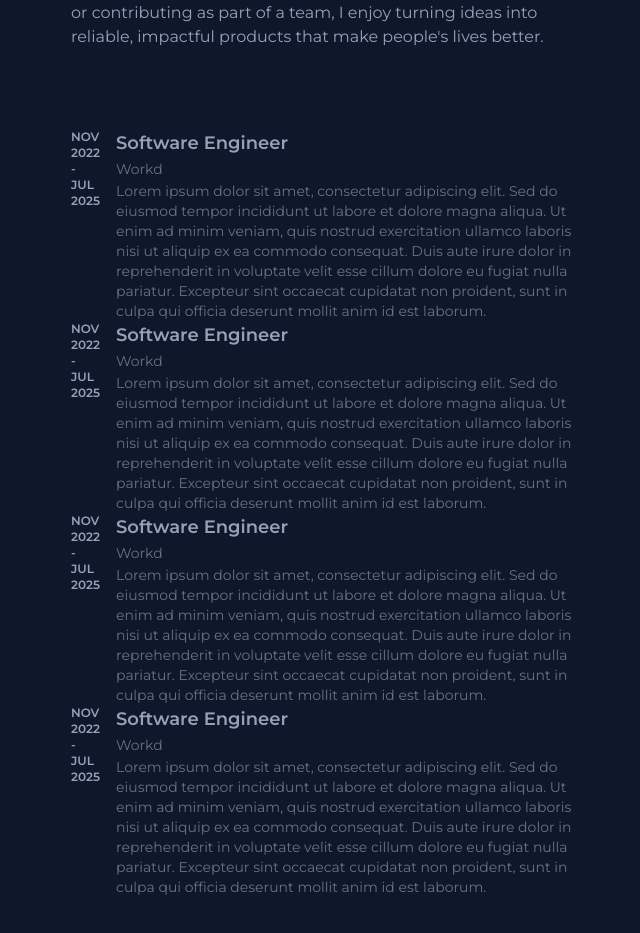
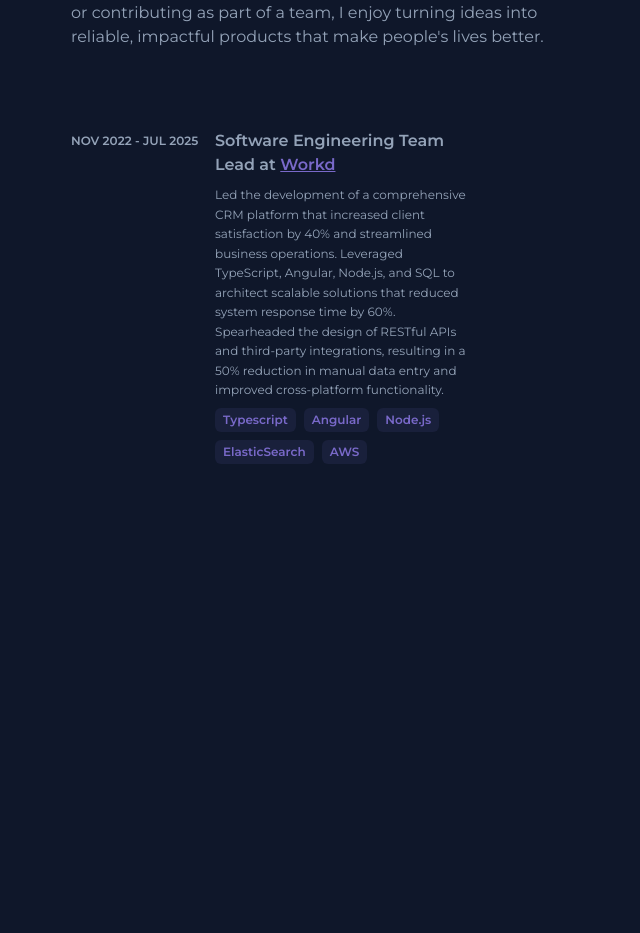
Before and after one commit to romiaujla/portfolio-2025, a React (Vite) app: page / in a window 1280 px wide. Shown: the part 567-1500 px from the top of the page, without its empty margins (569-1209 px from the left). After the commit the page ends 1151 px from the top, so only its background shows below. Built offline with nearby package versions, Linux system fonts and the light colour scheme.

Commit message:
Created a new technology tag component

```diff
--- /dev/null
+++ b/src/components/TechnologyTag.tsx
@@ -0,0 +1,9 @@
+const TechnologyTag = ({ technology }: { technology: string }) => {
+  return (
+    <div className="text-xs font-semibold bg-primary/10 text-primary px-2 py-1 rounded-md">
+      {technology}
+    </div>
+  );
+};
+
+export default TechnologyTag;
--- a/src/pages/Experience.tsx
+++ b/src/pages/Experience.tsx
@@ -1,107 +1,49 @@
+import TechnologyTag from "../components/TechnologyTag";
+
 const Experience = () => {
   return (
-    <section className="text-left pt-20" id="experience">
+    <section className="text-left py-20" id="experience">
       <h3 className="text-primary font-semibold mb-4 lg:hidden px-10 py-4 bg-primary/10">
         EXPERIENCE
       </h3>
       <div className="flex flex-col lg:flex-row gap-4 px-10 lg:px-0">
-        <div className="text-xs font-semibold mb-0 pb-0">
+        <div className="lg:w-1/4 text-xs font-semibold mt-1">
           NOV 2022 - JUL 2025
         </div>
-        <div className="job-description">
-          <h4 className="text-lg font-semibold">Software Engineer</h4>
+        <div className="lg:w-1/2">
+          <div className="flex flex-col gap-2 items-start">
+            <span className="text-base font-semibold">
+              Software Engineering Team Lead at{" "}
               <a
-            className="text-sm text-gray-500"
                 href="https://workd.com"
                 target="_blank"
                 rel="noopener noreferrer"
+                className="text-primary transition-colors underline"
               >
                 Workd
               </a>
-          <p className="text-sm text-gray-500">
-            Lorem ipsum dolor sit amet, consectetur adipiscing elit. Sed do
-            eiusmod tempor incididunt ut labore et dolore magna aliqua. Ut enim
-            ad minim veniam, quis nostrud exercitation ullamco laboris nisi ut
-            aliquip ex ea commodo consequat. Duis aute irure dolor in
-            reprehenderit in voluptate velit esse cillum dolore eu fugiat nulla
-            pariatur. Excepteur sint occaecat cupidatat non proident, sunt in
-            culpa qui officia deserunt mollit anim id est laborum.
+            </span>
+          </div>
+          <p className="text-xs mt-2 leading-relaxed">
+            Led the development of a comprehensive CRM platform that increased
+            client satisfaction by 40% and streamlined business operations.
+            Leveraged TypeScript, Angular, Node.js, and SQL to architect
+            scalable solutions that reduced system response time by 60%.
+            Spearheaded the design of RESTful APIs and third-party integrations,
+            resulting in a 50% reduction in manual data entry and improved
+            cross-platform functionality.
           </p>
-        </div>
-      </div>{" "}
-      <div className="flex flex-col lg:flex-row gap-4 px-10 lg:px-0">
-        <div className="text-xs font-semibold mb-0 pb-0">
-          NOV 2022 - JUL 2025
-        </div>
-        <div className="job-description">
-          <h4 className="text-lg font-semibold">Software Engineer</h4>
-          <a
-            className="text-sm text-gray-500"
-            href="https://workd.com"
-            target="_blank"
-            rel="noopener noreferrer"
-          >
-            Workd
-          </a>
-          <p className="text-sm text-gray-500">
-            Lorem ipsum dolor sit amet, consectetur adipiscing elit. Sed do
-            eiusmod tempor incididunt ut labore et dolore magna aliqua. Ut enim
-            ad minim veniam, quis nostrud exercitation ullamco laboris nisi ut
-            aliquip ex ea commodo consequat. Duis aute irure dolor in
-            reprehenderit in voluptate velit esse cillum dolore eu fugiat nulla
-            pariatur. Excepteur sint occaecat cupidatat non proident, sunt in
-            culpa qui officia deserunt mollit anim id est laborum.
-          </p>
-        </div>
-      </div>{" "}
-      <div className="flex flex-col lg:flex-row gap-4 px-10 lg:px-0">
-        <div className="text-xs font-semibold mb-0 pb-0">
-          NOV 2022 - JUL 2025
-        </div>
-        <div className="job-description">
-          <h4 className="text-lg font-semibold">Software Engineer</h4>
-          <a
-            className="text-sm text-gray-500"
-            href="https://workd.com"
-            target="_blank"
-            rel="noopener noreferrer"
-          >
-            Workd
-          </a>
-          <p className="text-sm text-gray-500">
-            Lorem ipsum dolor sit amet, consectetur adipiscing elit. Sed do
-            eiusmod tempor incididunt ut labore et dolore magna aliqua. Ut enim
-            ad minim veniam, quis nostrud exercitation ullamco laboris nisi ut
-            aliquip ex ea commodo consequat. Duis aute irure dolor in
-            reprehenderit in voluptate velit esse cillum dolore eu fugiat nulla
-            pariatur. Excepteur sint occaecat cupidatat non proident, sunt in
-            culpa qui officia deserunt mollit anim id est laborum.
-          </p>
-        </div>
-      </div>
-      <div className="flex flex-col lg:flex-row gap-4 px-10 lg:px-0">
-        <div className="text-xs font-semibold mb-0 pb-0">
-          NOV 2022 - JUL 2025
-        </div>
-        <div className="job-description">
-          <h4 className="text-lg font-semibold">Software Engineer</h4>
-          <a
-            className="text-sm text-gray-500"
-            href="https://workd.com"
-            target="_blank"
-            rel="noopener noreferrer"
-          >
-            Workd
-          </a>
-          <p className="text-sm text-gray-500">
-            Lorem ipsum dolor sit amet, consectetur adipiscing elit. Sed do
-            eiusmod tempor incididunt ut labore et dolore magna aliqua. Ut enim
-            ad minim veniam, quis nostrud exercitation ullamco laboris nisi ut
-            aliquip ex ea commodo consequat. Duis aute irure dolor in
-            reprehenderit in voluptate velit esse cillum dolore eu fugiat nulla
-            pariatur. Excepteur sint occaecat cupidatat non proident, sunt in
-            culpa qui officia deserunt mollit anim id est laborum.
-          </p>
+          <ul className="flex flex-wrap gap-2 mt-2">
+            {["Typescript", "Angular", "Node.js", "ElasticSearch", "AWS"].map(
+              (technology) => {
+                return (
+                  <li key={technology}>
+                    <TechnologyTag technology={technology} />
+                  </li>
+                );
+              }
+            )}
+          </ul>
         </div>
       </div>
     </section>
```
Lines whose indentation alone changed are shown as unchanged.
